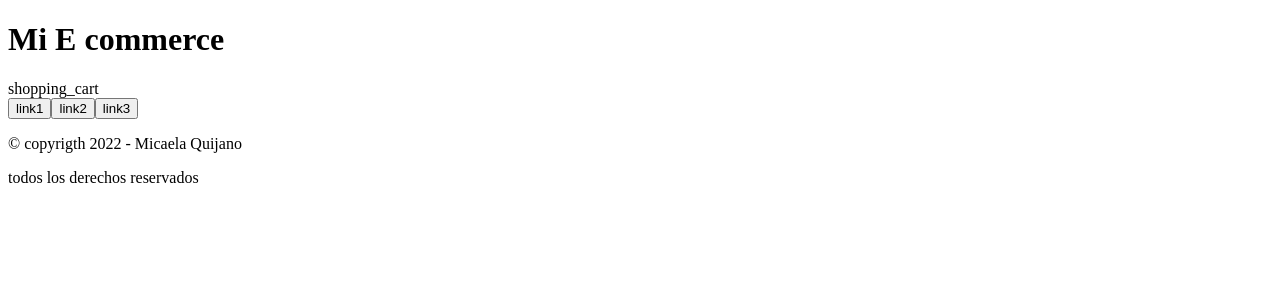
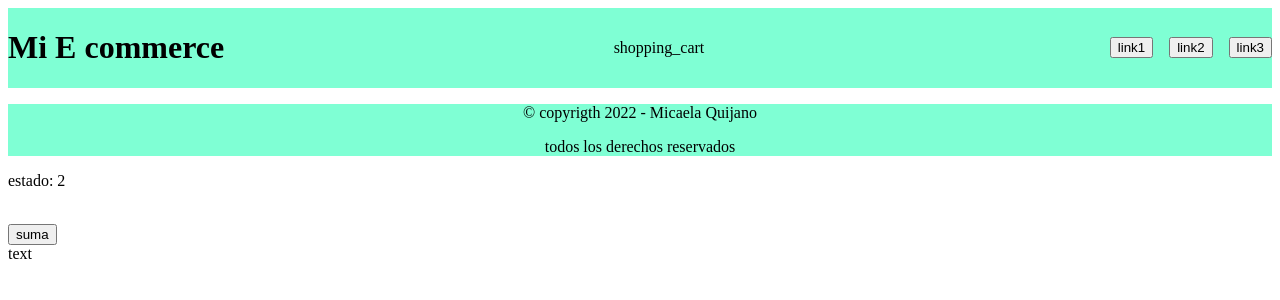
Before and after one commit to micaquijano/zibaReact, a React (Create React App) app: page / in a window 1280 px wide. Shown: the top 300 px of the page. Built offline with nearby package versions, Linux system fonts and the light colour scheme.

Commit message:
contador suma

```diff
--- a/src/App.js
+++ b/src/App.js
@@ -1,11 +1,14 @@
+import { Footer } from "./Footer"
 import Header from "./Header"
-import Footer from "./Footer"
+import { Main } from "./Main"
+
 
 const App = () => {
 return (
     <>
     <Header />
     <Footer />
+    <Main asd="1"/>
     </>
 )
 }
--- a/src/Footer.js
+++ b/src/Footer.js
@@ -1,4 +1,4 @@
-function Footer() {
+export function Footer() {
     return (
       <footer>
           <p>&copy; copyrigth 2022 - Micaela Quijano</p>
@@ -7,5 +7,3 @@ function Footer() {
       </footer>
     )
   }
-
-  export default Footer
--- /dev/null
+++ b/src/Main.js
@@ -0,0 +1,17 @@
+import { useState } from 'react'
+
+export const Main = ({ asd }) => {
+    const [estado, setEstado] = useState("2")
+
+    return (
+        <>
+            <p>estado: {estado}</p>
+            <br/>
+            <button onClick={() =>setEstado(7)}>suma</button>
+            <br/>
+            <alert variant="denger">
+                text
+            </alert>
+        </>
+    )
+}
--- a/src/index.js
+++ b/src/index.js
@@ -1,5 +1,7 @@
 import React from 'react'
 import ReactDOM from 'react-dom'
-import App from "./App"
+import App from './App'
+import "./Style.css"
+
 
 ReactDOM.render(<App/>, document.getElementById("root"))
```
